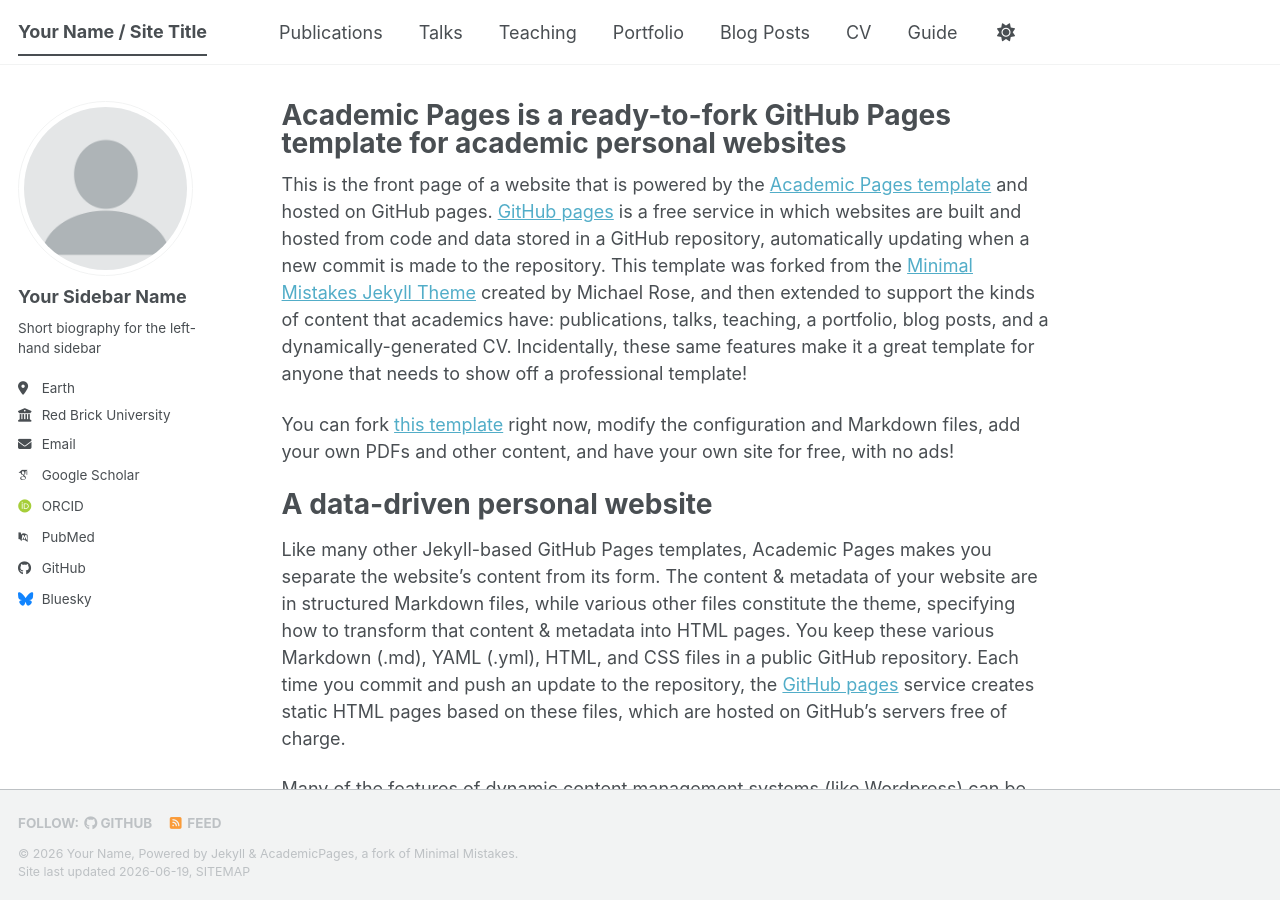
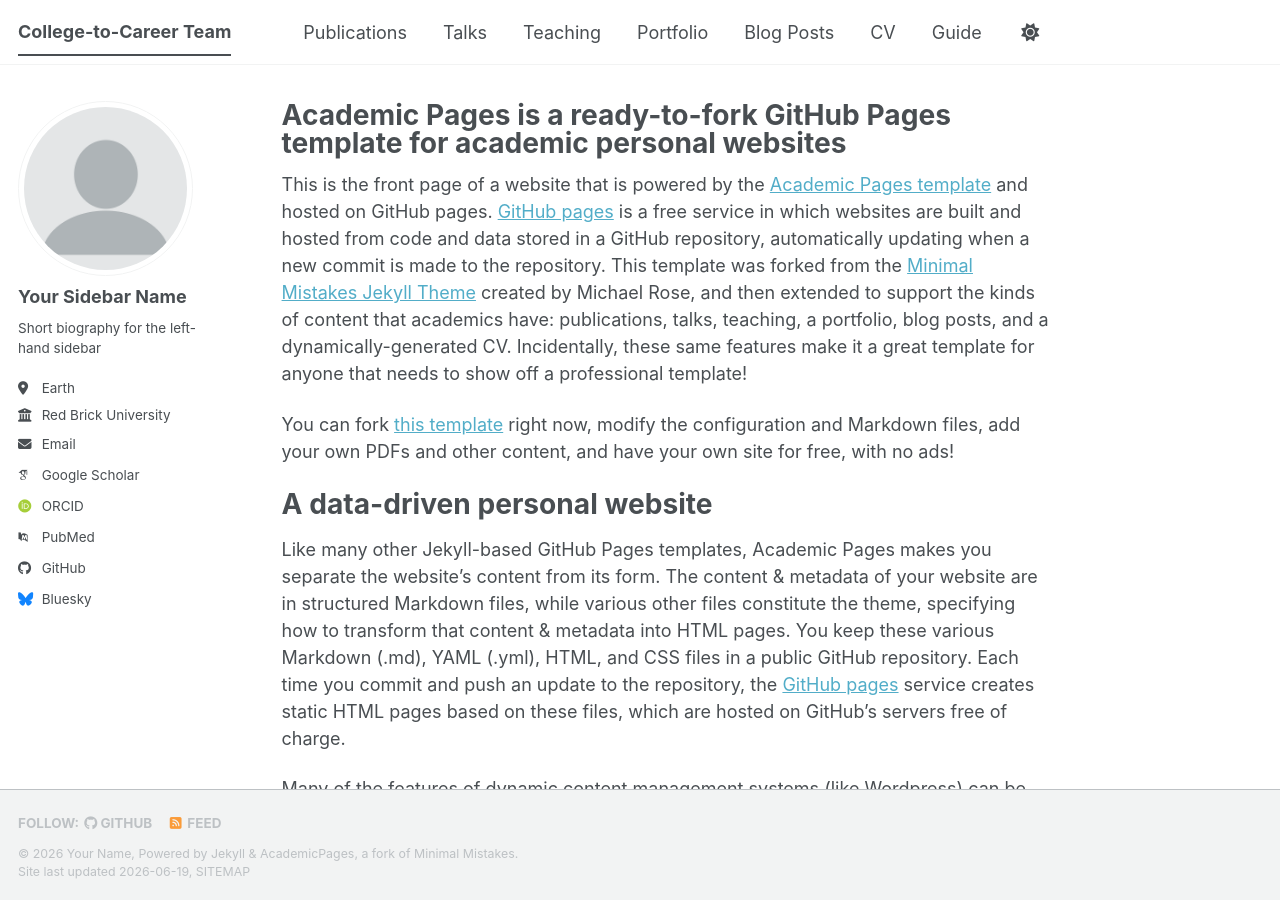
Before and after one commit to soc2stem/c2c.github.io, a Jekyll site: the page built from _pages/about.md, in a window 1280 px wide and 900 px high. Built offline with Jekyll 4.4.1, drawn with Linux system fonts in a browser that asks for light colours; some web fonts are replaced; a script bundle is joined from its source files by our own code; library files that are not in the unit come from our copies.

Commit message:
Update site title in configuration file

```diff
--- a/_config.yml
+++ b/_config.yml
@@ -9,7 +9,7 @@
 # Basic Site Settings
 locale                   : "en-US"
 site_theme               : "default" # The available themes options are "default", "air", "sunrise", "mint", "dirt" and "contrast"
-title                    : "Your Name / Site Title"
+title                    : "College-to-Career Team"
 title_separator          : "-"
 name                     : &name "Your Name"
 description              : &description "Your Name's academic portfolio"   # Update this with a general description of your site, this is the default if not overridden by a page
```
